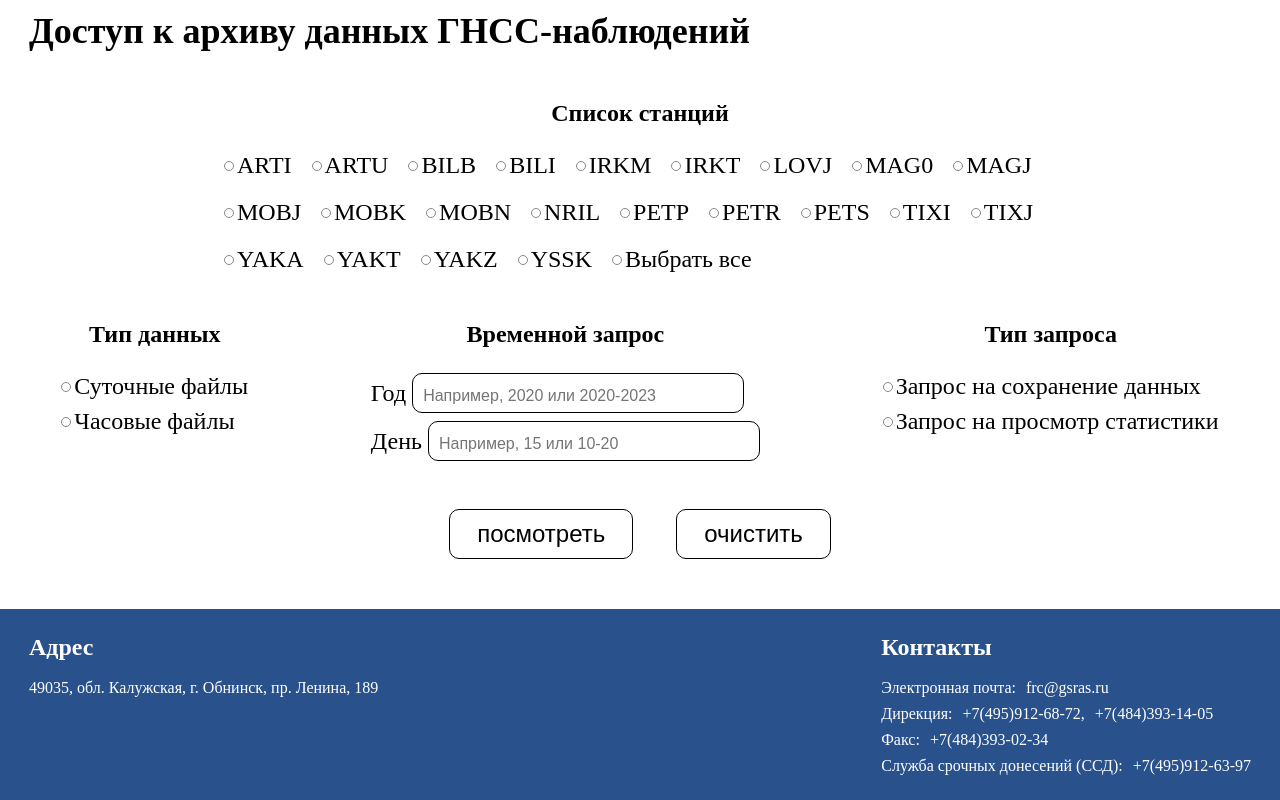
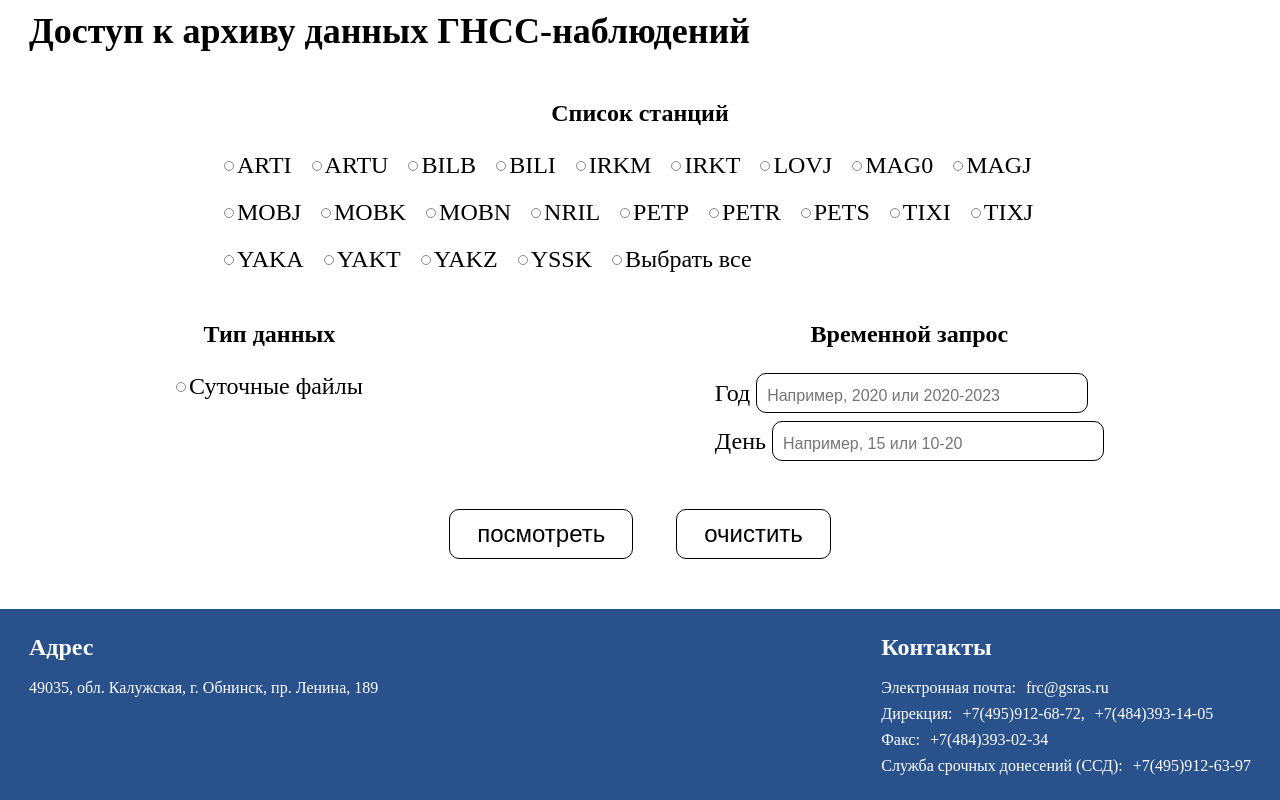
Before and after one commit to arinahotinskaya/interface-FIC-EGS-RAS, a React (Vite) app: page /stations-page in a window 1280 px wide. Shown: the part 750-1550 px from the top of the page. Built offline with nearby package versions, Linux system fonts and the light colour scheme; grey boxes are pictures that could not be loaded; a web font is replaced by a local one.

Commit message:
Change ArchiveAccess.jsx

```diff
--- a/src/components/ArchiveAccess/ArchiveAccess.jsx
+++ b/src/components/ArchiveAccess/ArchiveAccess.jsx
@@ -8,16 +8,23 @@ import Button from '../Button/Button';
 function Stations() {
   const [selectedStations, setSelectedStations] = useState([]);
   const allSelected = selectedStations.length === stationsName.length;
-  const [selectedDataType, setSelectedDataType] = useState('');
+  const [selectedDataType, setSelectedDataType] = useState([]);
   // const [year, setYear] = useState('');
   // const [day, setDay] = useState('');
-  const [selectedRequestType, setSelectedRequestType] = useState('');
 
   function handleStationChange(station) {
     setSelectedStations(prev =>
       prev.includes(station)
         ? prev.filter(s => s !== station)
         : [...prev, station]
+    );
+  }
+
+  function handleTypeChange(type) {
+    setSelectedDataType(prev =>
+      prev.includes(type)
+        ? prev.filter(t => t !== type)
+        : [...prev, type]
     );
   }
 
@@ -53,19 +60,10 @@ function Stations() {
           <div className='stations__criteria'>
             <div className="stations__criteria-data">
               <h3 className="stations__criteria-title">Тип данных</h3>
-              <RadioButton
-                name="dataType"
-                value="daily"
-                checked={selectedDataType === "daily"}
-                onChange={() => setSelectedDataType("daily")}
+              <Checkbox
+                checked={selectedDataType.includes("daily")}
+                onChange={() => handleTypeChange("daily")}
                 content="Суточные файлы"
-              />
-              <RadioButton
-                name="dataType"
-                value="hourly"
-                checked={selectedDataType === "hourly"}
-                onChange={() => setSelectedDataType("hourly")}
-                content="Часовые файлы"
               />
             </div>
             <div className="stations__criteria-time">
@@ -89,23 +87,6 @@ function Stations() {
                 </label>
               </div>
             </div>
-            <div className="stations__criteria-request">
-              <h3 className="stations__criteria-title">Тип запроса</h3>
-              <RadioButton
-                name="requestType"
-                value="save"
-                checked={selectedRequestType === "save"}
-                onChange={() => setSelectedRequestType("save")}
-                content={'Запрос на сохранение данных'}
-              />
-              <RadioButton
-                name="requestType"
-                value="view"
-                checked={selectedRequestType === "view"}
-                onChange={() => setSelectedRequestType("view")}
-                content={'Запрос на просмотр статистики'}
-              />
-            </div>
           </div>
           <div className="stations__buttons">
             <Button type="submit" aim="stations" content={'посмотреть'}></Button>
```
